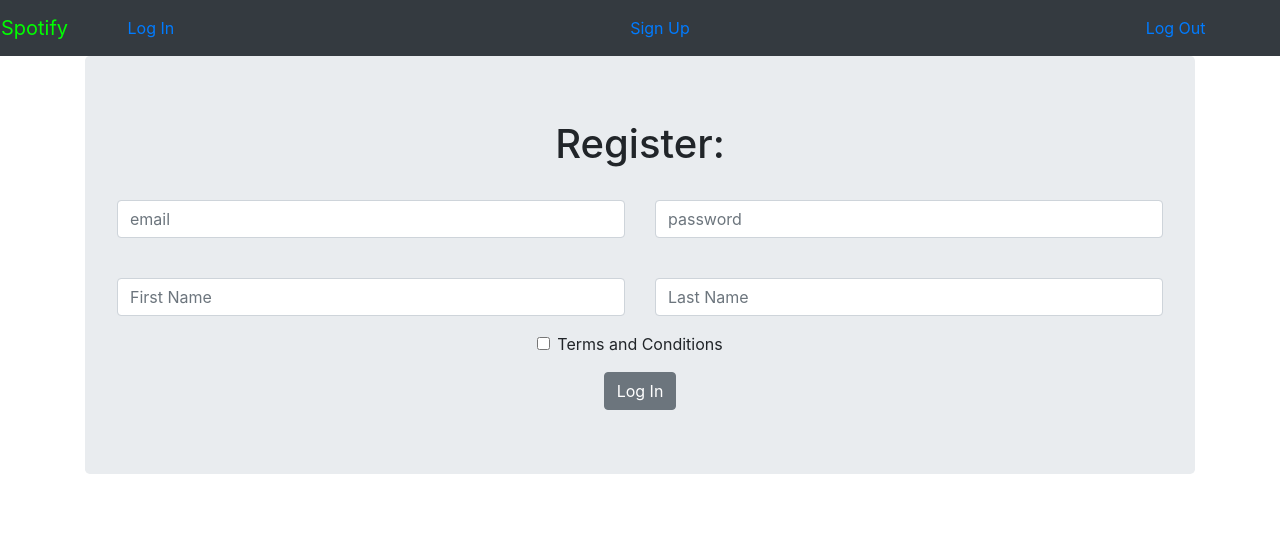
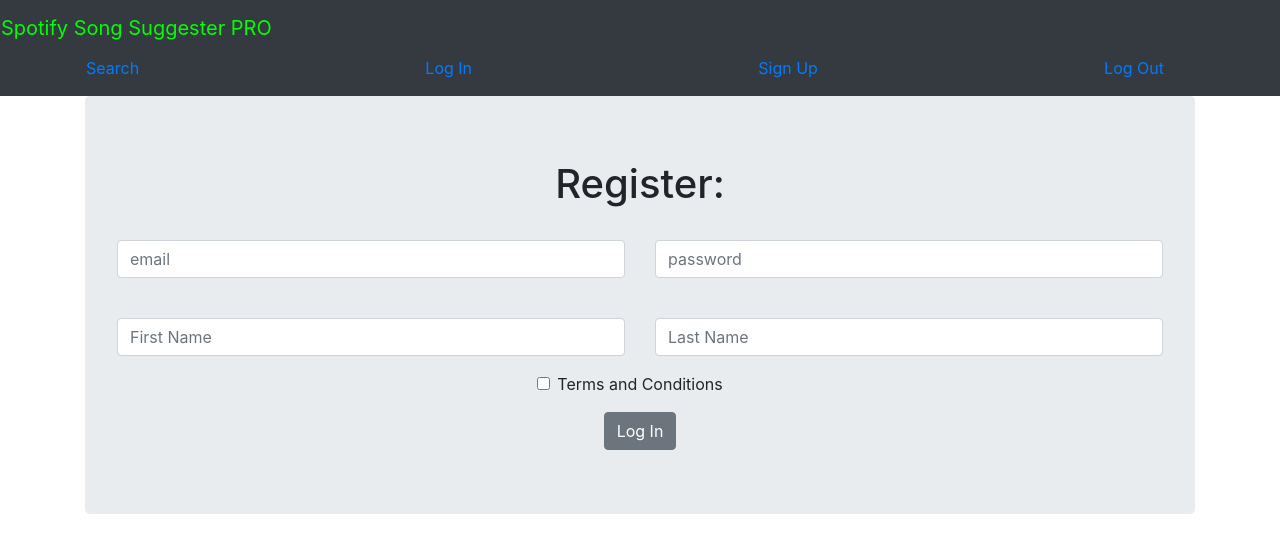
Before and after one commit to Build-Week-Spotify-Song-Suggester-4/front-end, a React (Create React App) app: page /register in a window 1280 px wide. Shown: the top 552 px of the page. Built offline with nearby package versions, Linux system fonts and the light colour scheme.

Commit message:
final push for merge... MVP

```diff
--- a/src/components/NavBar.js
+++ b/src/components/NavBar.js
@@ -18,8 +18,11 @@
     return(
 		<Navbar color="dark" className="">
 			<Nav style={{width:"100%"}}className="row">
-					<NavbarBrand style={{color:"lime"}} >Spotify</NavbarBrand>
+					<NavbarBrand style={{color:"lime"}} >Spotify Song Suggester PRO</NavbarBrand>
 					<Container className="themed-container" fluid="lg">
+						<NavItem style={{color:"white"}}className="">
+							<NavLink  href="/">Search</NavLink>
+						</NavItem>
 						<NavItem style={{color:"white"}}className="">
 							<NavLink  href="/login">Log In</NavLink>
 						</NavItem>
--- a/src/components/Registration.js
+++ b/src/components/Registration.js
@@ -7,7 +7,7 @@
 import * as yup from "yup";
 // import ModalGroup from "./ModalGroup";
 
-function Registration (props){
+function Registration (){
 	const [user, setUser] = useState({
 		email: "",
 		password: "",
@@ -64,6 +64,7 @@
 
 	const onSubmit = (e) => {
 		e.preventDefault();
+		if(user.terms){
 			axiosWithAuth()
 			.post("/auth/register", user )
 			.then(res => {
@@ -74,6 +75,7 @@
 				// window.location.reload(true)
 			})
 			.catch(err => alert("Error Registering. Please Try Again", err.message, err.response));
+		} else{alert("Please agree to Terms and Conditions to continue!")}
 	}
 
 	const changeHandler = (event) => {
@@ -176,7 +178,7 @@
 		password: state.password,
 		first_name: state.first_name,
 		last_name: state.last_name,
-		// terms: state.terms,
+		terms: state.terms,
 		modal: state.modal,
 		id: state.id
     }
@@ -184,7 +186,6 @@
 
 export default connect (
     mapStateToProps,
-	{ submitHandler,
-		// acceptBtn
+	{ submitHandler
 	}
 ) ( Registration );
```
Lines whose indentation alone changed are shown as unchanged.
